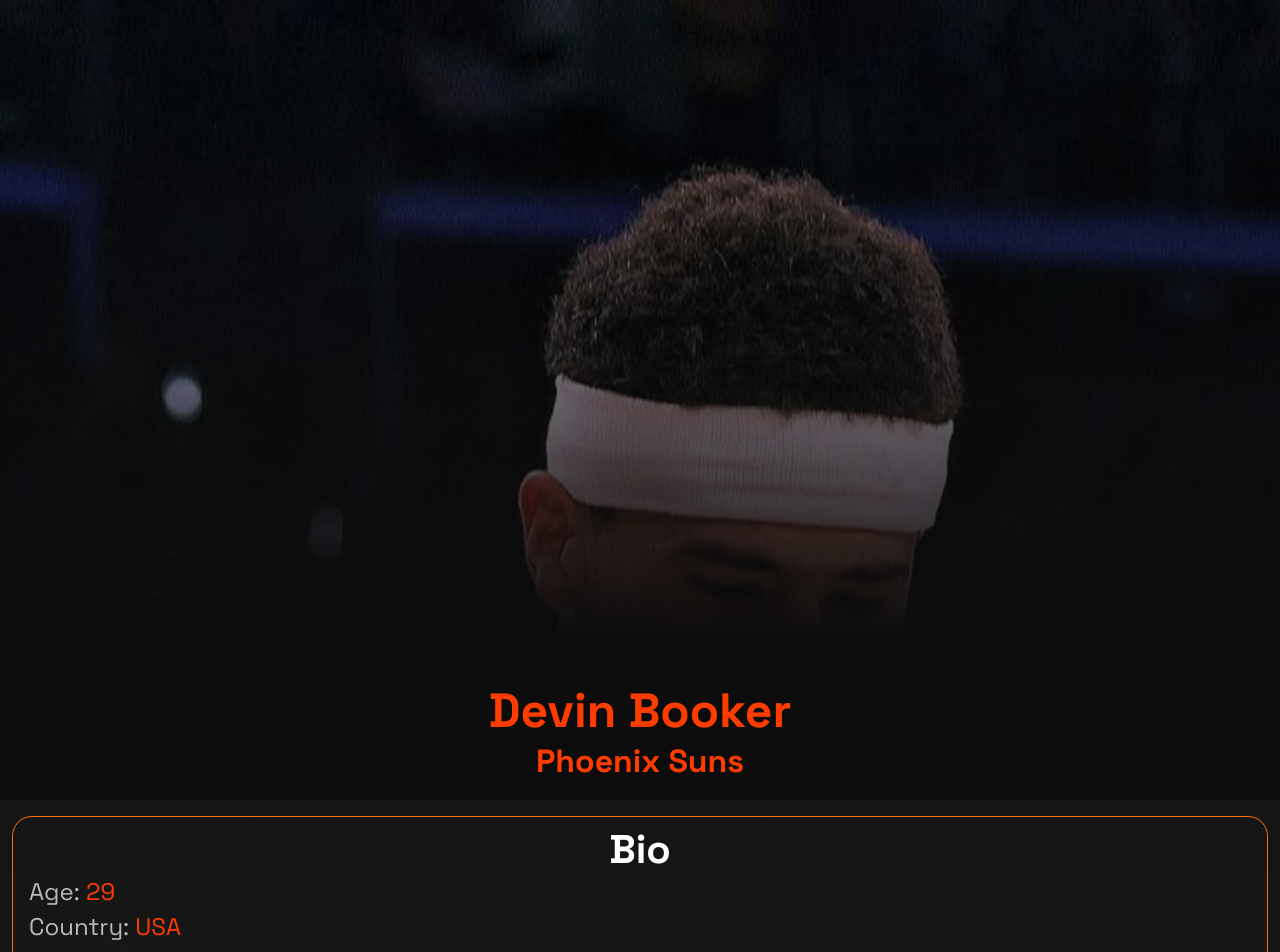
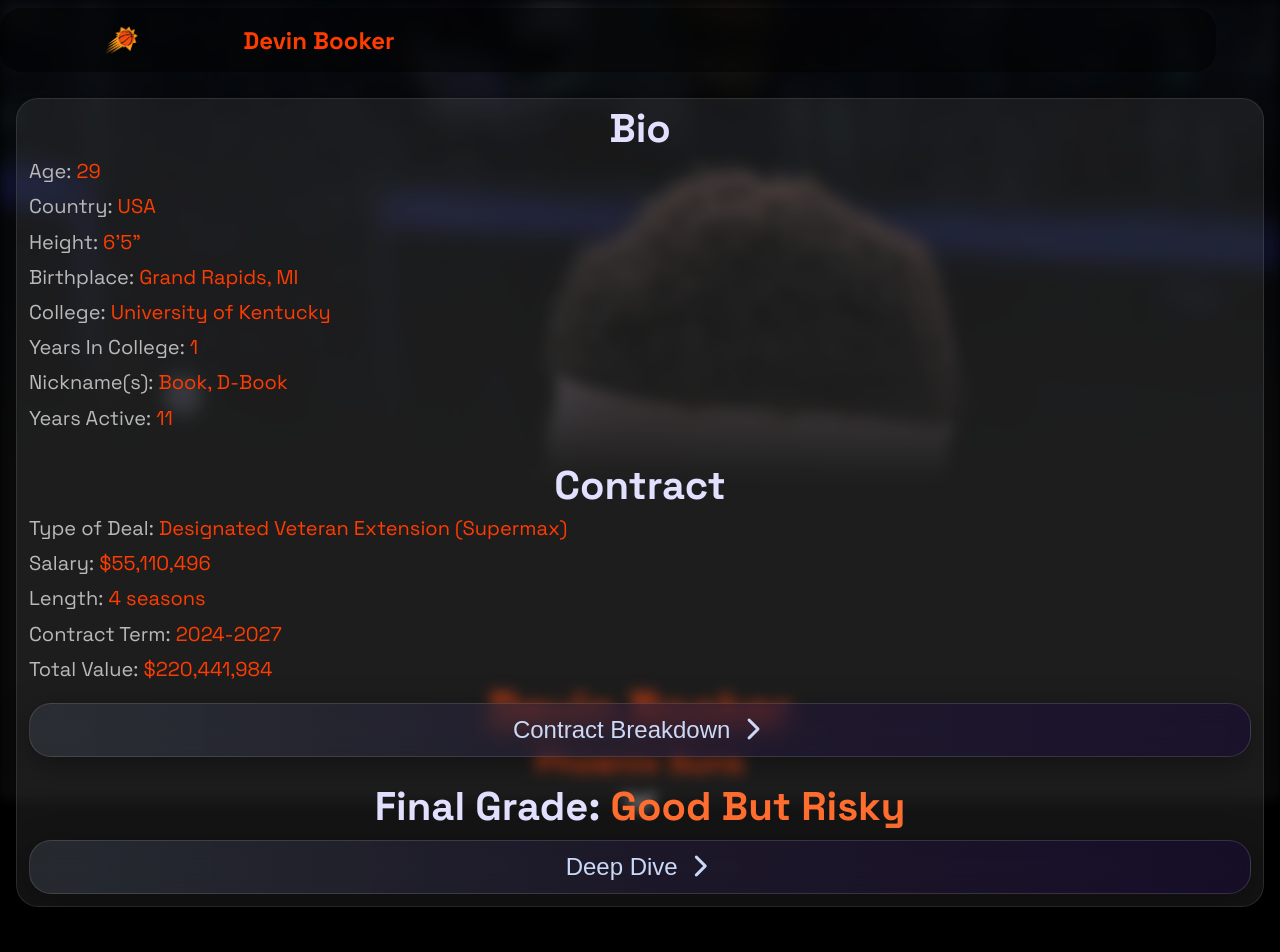
Before and after one commit to chrisreliga/HoopsIQ, a React (Vite) app: page / in a window 1280 px wide. Shown: the top 952 px of the page. Built offline with nearby package versions, Linux system fonts and the light colour scheme.

Commit message:
Implemented IntersectionObserver, useEffect, usRef, scroll animations

```diff
--- a/src/App.css
+++ b/src/App.css
@@ -12,44 +12,108 @@
   font-family: "Space Grotesk", Arial, Helvetica, sans-serif;
   color: #ff3c00;
   min-height: 100%;
-  background: linear-gradient(
-    180deg,
-    rgba(0, 0, 0, 1) 0%,
-    rgb(21, 21, 21) 50%,
-    rgb(30, 30, 30) 100%
-  );
+  background: #000000;
+  position: relative;
 }
 
-section {
-  margin: 1rem 0;
-  font-size: 1.5rem;
-  line-height: 2.15rem;
-  border: 0.5px solid #ff7300;
-  border-radius: 20px;
-  margin-inline: 0.75rem;
-  padding: 1rem;
+.scroll-trigger {
+  height: 10px;
 }
 
-section span {
+.content {
+  margin: 0.5rem 0;
+  padding: 0.75rem;
+  font-size: 1.25rem;
+  line-height: 2.2rem;
+  border-radius: 22px;
+  margin-inline: 1rem;
+  background: rgba(100, 100, 100, 0.2);
+  border: 1px solid rgba(105, 105, 105, 0.3);
+  box-shadow: 0 8px 32px 0 rgba(0, 0, 0, 0.37);
+  opacity: 0;
+  transition: 800ms ease;
+  transform: translateY(0vh);
+}
+
+.content.show {
+  opacity: 1;
+  transform: translateY(-90vh);
+}
+
+.content span {
   color: #b9b9b9;
 }
 
 .section-header {
-  color: #fff;
+  color: #e1e0fe;
   text-align: center;
   margin-bottom: 0.5rem;
   font-size: 2.5rem;
 }
 
 button {
-  text-align: center;
+  padding: 0.75rem;
+  border-radius: 22px;
+  width: 100%;
+  font-size: 1.5rem;
+  color: #cbd9f8;
+  background: linear-gradient(
+    90deg,
+    rgba(52, 60, 69, 0.35) 0%,
+    rgba(35, 27, 56, 0.35) 50%,
+    rgba(25, 10, 56, 0.35) 100%
+  );
+  backdrop-filter: blur(10px);
+  border: 1px solid rgba(127, 127, 127, 0.3);
+  box-shadow: 0 8px 32px 0 rgba(0, 0, 0, 0.37);
 }
 
-/* PlayerHero Component*/
+/* ScrollNavbar Component */
+nav {
+  position: fixed;
+  z-index: 2;
+  width: 95%;
+  height: 8vh;
+  display: flex;
+  align-items: center;
+  border-radius: 22px;
+  background-color: #0000007e;
+  top: 1%;
+  justify-self: center;
+  opacity: 0;
+}
+
+nav.show {
+  opacity: 1;
+}
+
+.team-logo-container {
+  width: 20%;
+  height: 100%;
+}
+
+.team-logo-img {
+  width: 100%;
+  height: 100%;
+  object-fit: contain;
+}
+
+/* PlayerHero Component */
 .hero {
   height: 100vh;
   width: 100%;
-  position: relative;
+  position: sticky;
+}
+
+.hero.scrolled {
+  filter: blur(7px);
+}
+
+.hero.scrolled::after {
+  content: "";
+  position: absolute;
+  inset: 0;
+  background: linear-gradient(360deg, #0c0c0c 40%, #00000000 100%);
 }
 
 .hero img {
@@ -79,7 +143,6 @@
 
 header h1 {
   font-size: 3rem;
-  text-align: center;
 }
 
 .hero-text .team-name {
@@ -87,11 +150,77 @@
   font-weight: bold;
 }
 
-/* PlayerAnalysis Component */
-.analysis-headline {
+.scroll-down-icon {
   color: #fff;
 }
 
-.analysis-btns {
-  display: block;
+/* PlayerBio Component */
+
+/* PlayerContract Component */
+.contract-section {
+  margin-top: 2rem;
+  margin-bottom: 2rem;
 }
+
+.contract-dropdown {
+  background: linear-gradient(
+    90deg,
+    rgba(52, 60, 69, 0.35) 0%,
+    rgba(35, 27, 56, 0.35) 50%,
+    rgba(25, 10, 56, 0.35) 100%
+  );
+  border-radius: 22px;
+  color: #cbd9f8;
+  margin-top: 1rem;
+}
+
+.contract-explanation {
+  background: linear-gradient(
+    90deg,
+    rgba(52, 60, 69, 0.35) 0%,
+    rgba(35, 27, 56, 0.35) 50%,
+    rgba(25, 10, 56, 0.35) 100%
+  );
+  backdrop-filter: blur(10px);
+  border: 1px solid rgba(127, 127, 127, 0.3);
+  box-shadow: 0 8px 32px 0 rgba(0, 0, 0, 0.37);
+  border-radius: 22px;
+  padding: 1rem;
+  color: #cbd9f8;
+}
+
+/* PlayerAnalysis Component */
+.analysis-dropdown {
+  background: linear-gradient(
+    90deg,
+    rgba(52, 60, 69, 0.35) 0%,
+    rgba(35, 27, 56, 0.35) 50%,
+    rgba(25, 10, 56, 0.35) 100%
+  );
+  border-radius: 22px;
+  color: #cbd9f8;
+  margin-top: 1rem;
+}
+
+.analysis-deepdive {
+  background: linear-gradient(
+    90deg,
+    rgba(52, 60, 69, 0.35) 0%,
+    rgba(35, 27, 56, 0.35) 50%,
+    rgba(25, 10, 56, 0.35) 100%
+  );
+  border-radius: 22px;
+  padding: 1rem;
+  color: #cbd9f8;
+}
+
+.analysis-headline span {
+  color: #e1e0fe;
+  font-size: 2.5rem;
+}
+
+.analysis-headline {
+  color: #ff6d2f;
+  text-align: center;
+  font-size: 2.5rem;
+}
--- a/src/components/PlayerAnalysis.jsx
+++ b/src/components/PlayerAnalysis.jsx
@@ -1,25 +1,25 @@
 import { useState } from "react";
 
-export default function PlayerAnalysis({ analysis }) {
+export default function PlayerAnalysis({ analysis, isScrolled }) {
   const [isDeepDiveOpen, setIsDeepDiveOpen] = useState(false);
 
   return (
-    <section>
-      <h2 className="section-header">Deep Dive</h2>
-      <h3 className="analysis-headline">{analysis.headline}</h3>
-      <p>
-        <span>Contract Rating:</span> {analysis.contractRating}
-      </p>
+    <section className={isScrolled ? "visible" : ""}>
+      <h2 className="analysis-headline">
+        <span>Final Grade:</span> {analysis.contractRating}
+      </h2>
 
-      <div className="analysis-dropdowns">
+      <div className="analysis-dropdown">
         <button
-          className="btn analysis-btns"
+          className="btn analysis-btn"
           onClick={() => setIsDeepDiveOpen(!isDeepDiveOpen)}
         >
-          Show Contract Deep Dive <i className="fa-solid fa-chevron-down"></i>
+          Deep Dive <i className="fa-solid fa-chevron-right"></i>
         </button>
 
-        {isDeepDiveOpen && <p>{analysis.deepDive}</p>}
+        {isDeepDiveOpen && (
+          <p className="analysis-deepdive">{analysis.deepDive}</p>
+        )}
       </div>
     </section>
   );
--- a/src/components/PlayerBio.jsx
+++ b/src/components/PlayerBio.jsx
@@ -1,6 +1,6 @@
-export default function PlayerBio({ bio }) {
+export default function PlayerBio({ bio, isScrolled }) {
   return (
-    <section>
+    <section className={isScrolled ? "visible" : ""}>
       <h2 className="section-header">Bio</h2>
 
       <p>
--- a/src/components/PlayerContract.jsx
+++ b/src/components/PlayerContract.jsx
@@ -1,10 +1,10 @@
 import { useState } from "react";
 
-export default function PlayerContract({ contract }) {
+export default function PlayerContract({ contract, isScrolled }) {
   const [isOpen, setIsOpen] = useState(false);
 
   return (
-    <section className="contract-section">
+    <section className={isScrolled ? "visible" : ""}>
       <h2 className="section-header">Contract</h2>
 
       <p>
@@ -23,13 +23,13 @@
         <span>Total Value:</span> ${contract.totalValue.toLocaleString()}
       </p>
 
-      <div className="contract-dropdowns">
+      <div className="contract-dropdown">
         <button className="btn" onClick={() => setIsOpen(!isOpen)}>
-          Contract Breakdown <i className="fa-solid fa-chevron-down"></i>
+          Contract Breakdown <i className="fa-solid fa-chevron-right"></i>
         </button>
 
         {isOpen && (
-          <p>
+          <p className="contract-explanation">
             A {contract.type} deal is {contract.explanation}
           </p>
         )}
--- a/src/components/PlayerDashboard.jsx
+++ b/src/components/PlayerDashboard.jsx
@@ -1,19 +1,62 @@
+import { useState, useRef, useEffect } from "react";
+
 import { devinBooker } from "../data/players.js";
+
 import PlayerHero from "./PlayerHero.jsx";
 import PlayerBio from "./PlayerBio.jsx";
 import PlayerContract from "./PlayerContract.jsx";
 import PlayerAnalysis from "./PlayerAnalysis.jsx";
+import ScrollNavbar from "./ScrollNavbar.jsx";
 
 export default function PlayerDashboard() {
+  const [isScrolled, setIsScrolled] = useState(false);
+  const triggerRef = useRef(null);
+
+  useEffect(() => {
+    const observer = new IntersectionObserver(
+      (entries) => {
+        entries.forEach((entry) => {
+          setIsScrolled(entry.isIntersecting);
+        });
+      },
+      {
+        threshold: 1,
+      },
+    );
+    observer.observe(triggerRef.current);
+
+    return () => {
+      observer.disconnect();
+    };
+  }, []);
+
   return (
     <main className="container">
-      <PlayerHero bio={devinBooker.bio} />
+      <ScrollNavbar bio={devinBooker.bio} isScrolled={isScrolled} />
 
-      <PlayerBio bio={devinBooker.bio} />
+      <PlayerHero bio={devinBooker.bio} isScrolled={isScrolled} />
 
-      <PlayerContract contract={devinBooker.contract} />
+      <div ref={triggerRef} className="scroll-trigger"></div>
 
-      <PlayerAnalysis analysis={devinBooker.analysis} />
+      <div className={isScrolled ? "content show" : "content"}>
+        <div className="content-section bio-section">
+          <PlayerBio bio={devinBooker.bio} isScrolled={isScrolled} />
+        </div>
+
+        <div className="content-section contract-section">
+          <PlayerContract
+            contract={devinBooker.contract}
+            isScrolled={isScrolled}
+          />
+        </div>
+
+        <div className="content-section analysis-section">
+          <PlayerAnalysis
+            analysis={devinBooker.analysis}
+            isScrolled={isScrolled}
+          />
+        </div>
+      </div>
     </main>
   );
 }
--- a/src/components/PlayerHero.jsx
+++ b/src/components/PlayerHero.jsx
@@ -1,12 +1,13 @@
-export default function PlayerHero({ bio }) {
+export default function PlayerHero({ bio, isScrolled }) {
   return (
     <header>
-      <div className="hero">
-        <img src={bio.image} alt={bio.name} />
+      <div className={isScrolled ? "hero scrolled" : "hero"}>
+        <img src={bio.playerImage} alt={bio.name} />
 
         <div className="hero-text">
           <h1>{bio.name}</h1>
           <p className="team-name">{bio.team}</p>
+          <i className="fa-solid fa-chevron-down scroll-down-icon"></i>
         </div>
       </div>
     </header>
--- /dev/null
+++ b/src/components/ScrollNavbar.jsx
@@ -0,0 +1,11 @@
+export default function ScrollNavbar({ bio, isScrolled }) {
+  return (
+    <nav className={isScrolled ? "show" : ""}>
+      <div className="team-logo-container">
+        <img src={bio.teamLogo} alt={bio.team} className="team-logo-img" />
+      </div>
+
+      <h2>{bio.name}</h2>
+    </nav>
+  );
+}
--- a/src/data/players.js
+++ b/src/data/players.js
@@ -1,4 +1,5 @@
 import devinBookerImage from "../assets/devinbooker.jpeg";
+import SunsLogo from "../assets/sunslogo.png";
 
 export const devinBooker = {
   sport: "NBA",
@@ -6,7 +7,8 @@
   bio: {
     name: "Devin Booker",
     team: "Phoenix Suns",
-    image: devinBookerImage,
+    playerImage: devinBookerImage,
+    teamLogo: SunsLogo,
     age: 29,
     country: "USA",
     height: "6'5\"",
```
Also changed, not shown: src/assets/SunsLogo.jpeg (added), src/assets/sunslogo.png (added).
